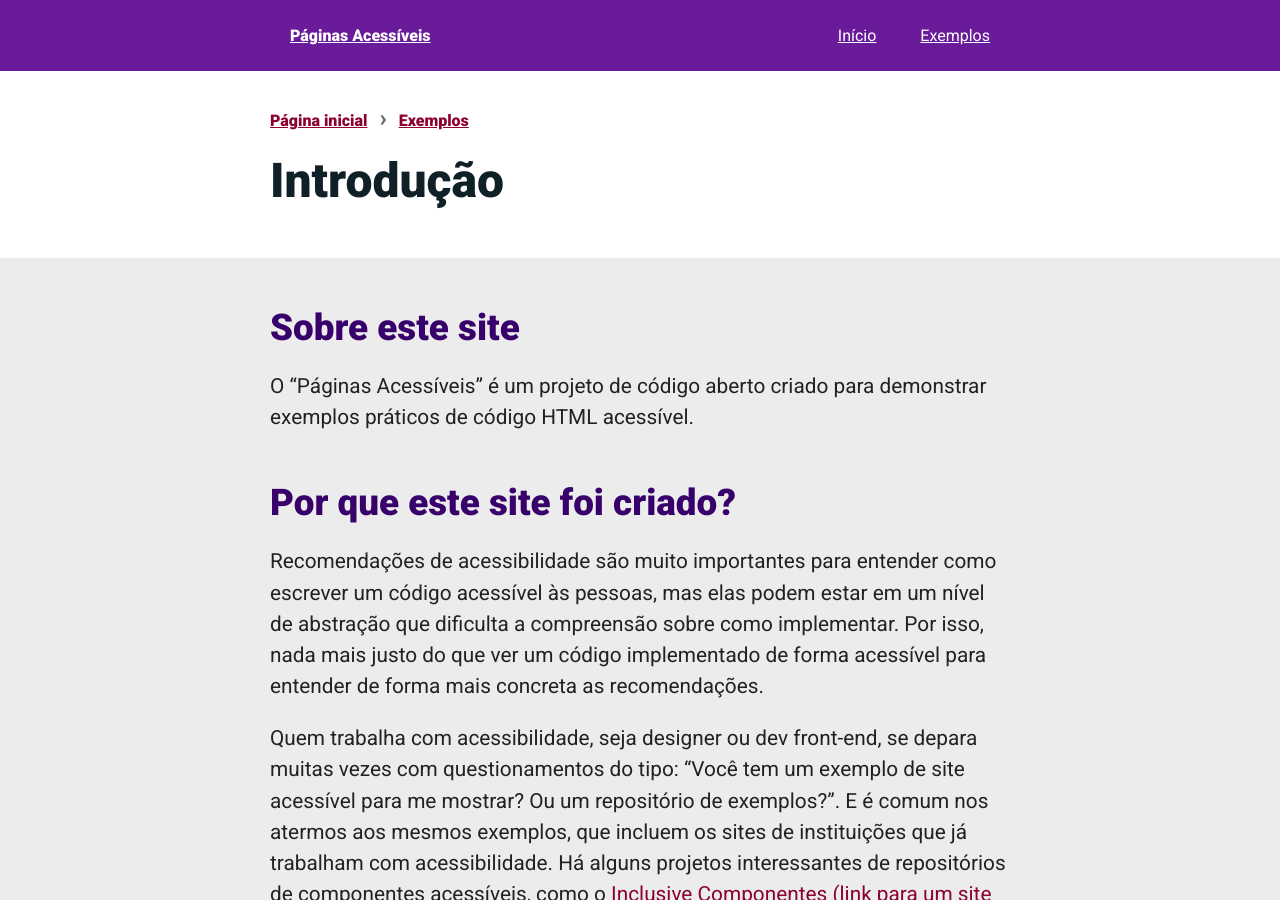
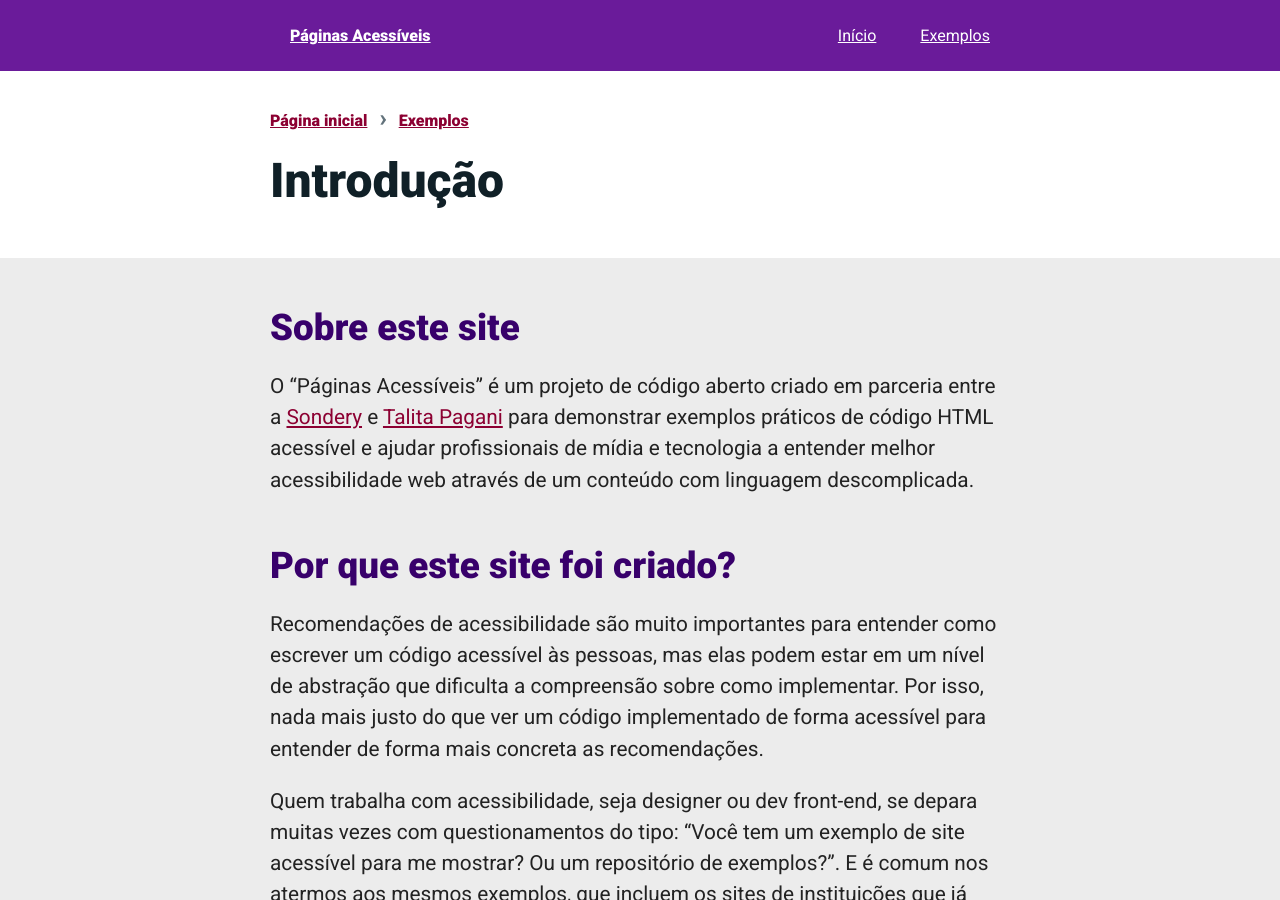
Before and after one commit to talitapagani/paginas-acessiveis, a Jekyll site: the page built from _examples/01-introducao.md, in a window 1280 px wide and 900 px high. Built offline with Jekyll 4.4.1, drawn with Linux system fonts in a browser that asks for light colours; some of the changed text lies outside the part shown.

Commit message:
Add credits to Sondery

```diff
--- a/_examples/01-introducao.md
+++ b/_examples/01-introducao.md
@@ -13,7 +13,7 @@ breadcrumb:
 
 ## Sobre este site
 
-O "Páginas Acessíveis" é um projeto de código aberto criado para demonstrar exemplos práticos de código HTML acessível.
+O "Páginas Acessíveis" é um projeto de código aberto criado em parceria entre a [Sondery](https://sondery.com.br) e [Talita Pagani](https://twitter.com/talitapagani) para demonstrar exemplos práticos de código HTML acessível e ajudar profissionais de mídia e tecnologia a entender melhor acessibilidade web através de um conteúdo com linguagem descomplicada.
 
 ## Por que este site foi criado?
 
--- a/_includes/footer.html
+++ b/_includes/footer.html
@@ -1,6 +1,6 @@
 <footer class="footer">
 	<div class="wrapper">
-		<p>Páginas Acessíveis é um projeto de código aberto desenvolvido por <a href="http://github.com/talitapagani">Talita Pagani</a>. <a href="http://github.com/talitapagani/paginas-acessiveis">Contribua com o projeto no Github</a>.</p>
+		<p>Páginas Acessíveis é um projeto de código aberto desenvolvido em conjunto entre a <a href="https://sondery.com.br">Sondery</a> e <a href="http://github.com/talitapagani">Talita Pagani</a>. <a href="http://github.com/talitapagani/paginas-acessiveis">Contribua com o projeto no Github</a>.</p>
 	</div>
 </footer>
 
```
